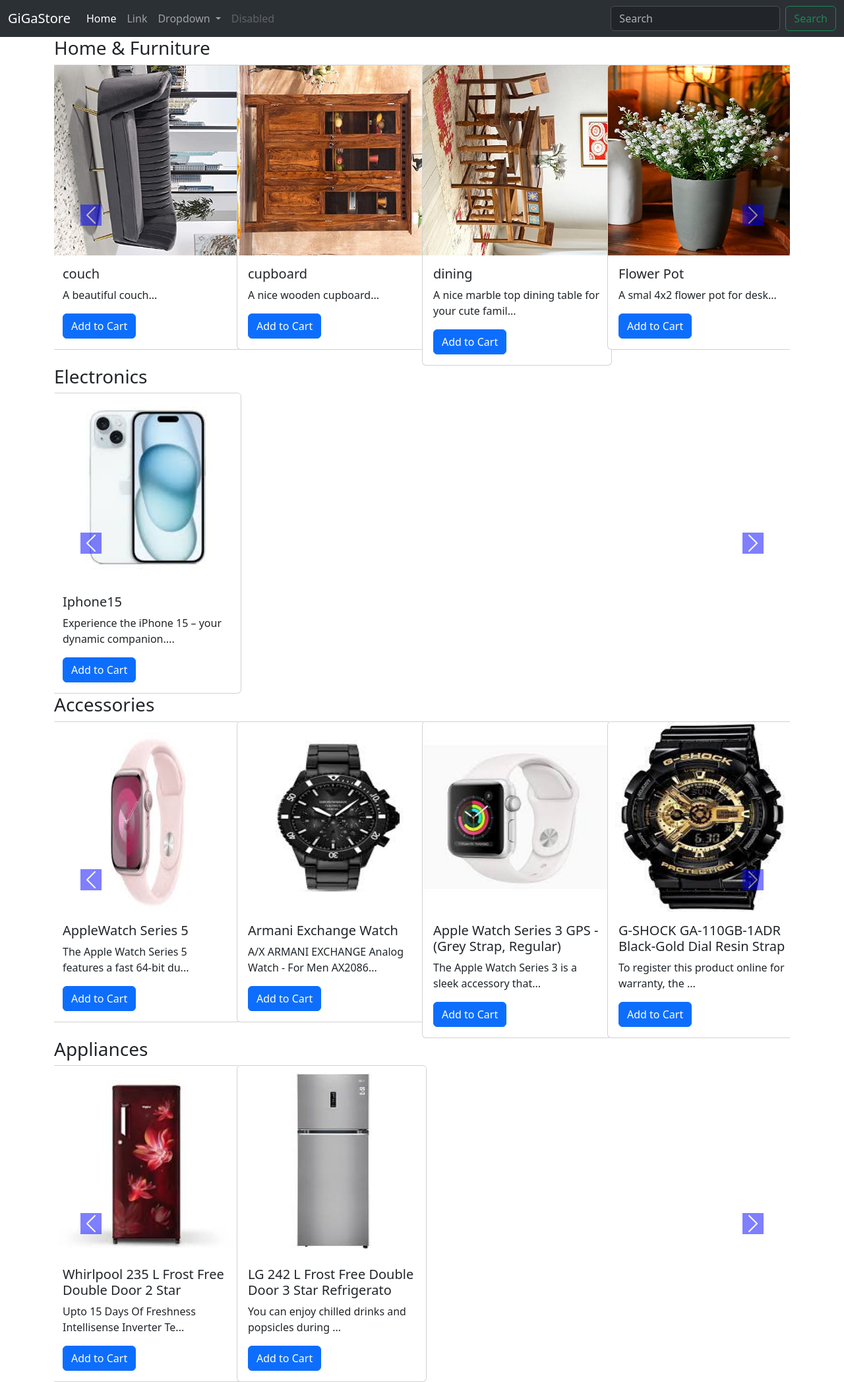
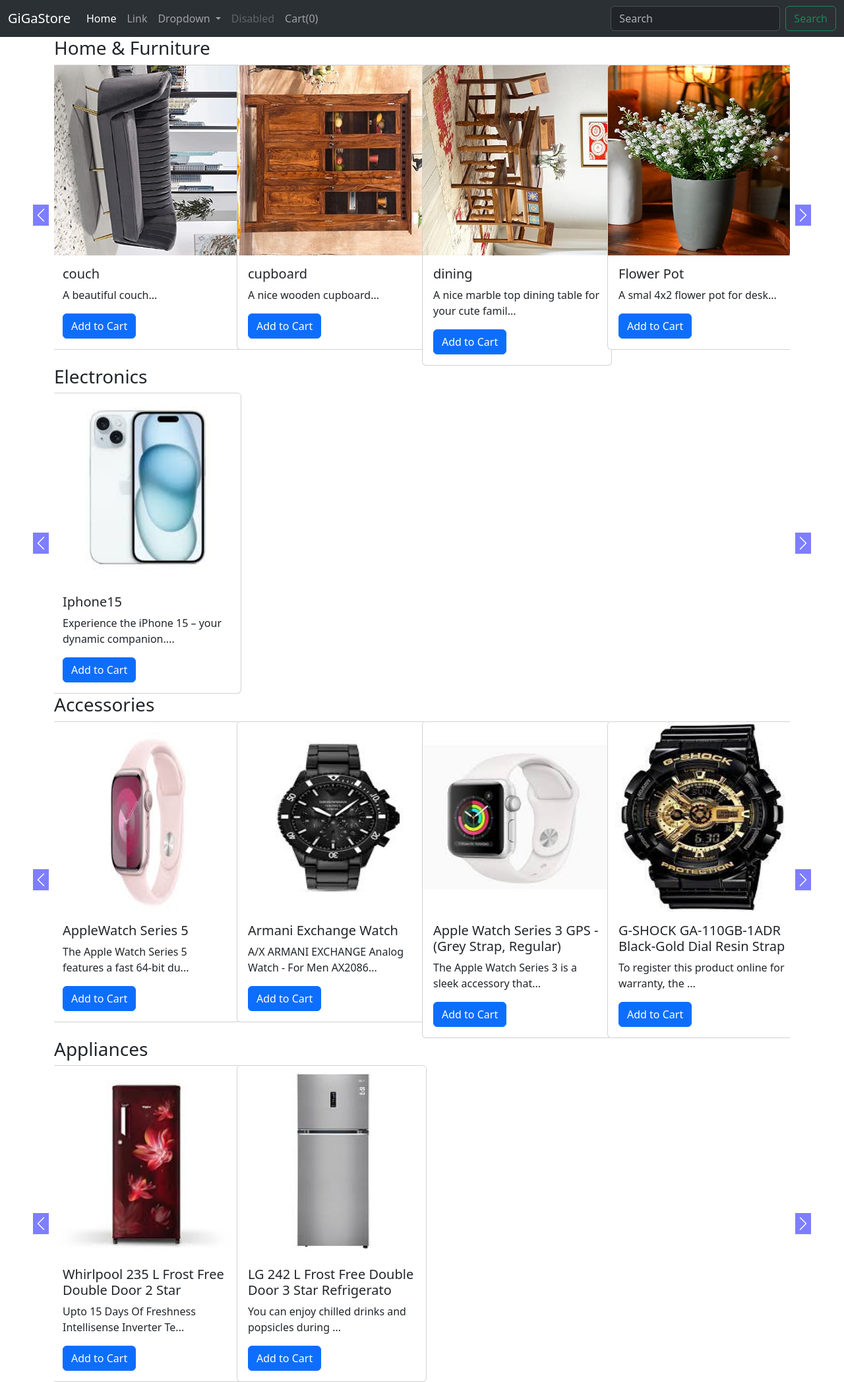
Before and after one commit to amankumar1019/GigaStore, a Django app: page /shop/ in a window 1280 px wide. Shown: the whole page at 66% size. Run offline with Django 5.2, Linux system fonts and the light colour scheme; data comes from the database, SQL or seed files in the repository.

Commit message:
Add to cart feature added

```diff
--- a/shop/templates/shop/base.html
+++ b/shop/templates/shop/base.html
@@ -37,6 +37,9 @@
               <li class="nav-item">
                 <a class="nav-link disabled" aria-disabled="true">Disabled</a>
               </li>
+              <li class="nav-item">
+                <a class="nav-link"  href="#">Cart(<span id="cart">0</span>)</a>
+              </li>
             </ul>
             <form class="d-flex" role="search">
               <input class="form-control me-2" type="search" placeholder="Search" aria-label="Search">
@@ -50,5 +53,7 @@
     {% block body %} {% endblock %}
 
     <script src="https://cdn.jsdelivr.net/npm/bootstrap@5.3.3/dist/js/bootstrap.bundle.min.js" integrity="sha384-YvpcrYf0tY3lHB60NNkmXc5s9fDVZLESaAA55NDzOxhy9GkcIdslK1eN7N6jIeHz" crossorigin="anonymous"></script>
+    <script src="https://code.jquery.com/jquery-3.6.0.min.js"></script>
+    {% block js %} {% endblock%}
   </body>
 </html>
--- a/shop/templates/shop/index.html
+++ b/shop/templates/shop/index.html
@@ -15,7 +15,8 @@
         background-color: blue;
       }
       body .carousel-control-next, .carousel-control-prev{
-        width:10%;
+        width:1.5rem;
+        margin: 0 -2rem;
       }
       .card img {
         width: 100%;
@@ -26,6 +27,9 @@
         padding-left:8rem;
         padding-right:6rem;
       }
+       .cart:active {
+        transform: scale(0.95);
+       }
 
     </style>
 {% endblock %}
@@ -48,7 +52,7 @@
                                 <div class="card-body">
                                   <h5 class="card-title">{{ product.product_name }}</h5>
                                   <p class="card-text">{{ product.description|slice:"0:50" }}...</p>
-                                  <a href="#" class="btn btn-primary">Add to Cart</a>
+                                  <button id="pr-{{product.id}}" class="btn btn-primary cart">Add to Cart</button>
                                 </div>
                               </div>
                           </div>
@@ -76,3 +80,41 @@
     </section>
     {% endfor %}
 {% endblock %}
+
+{% block js %}
+<script>
+if (localStorage.getItem('cart') == null){
+    var cart = {}
+}
+else{
+    cart = JSON.parse(localStorage.getItem('cart'));
+}
+$('.cart').click(function(){
+    $(this).animate({
+        transform: 'scale(0.9)'
+    }, 100, function(){
+        $(this).animate({
+            transform: 'scale(1)'
+        }, 100);
+    });
+
+    var idStr = this.id.toString();
+
+    if(cart[idStr] != undefined){
+        cart[idStr]+=1;
+    }
+    else{
+        cart[idStr]=1;
+    }
+    localStorage.setItem('cart', JSON.stringify(cart))
+    let total_item=0;
+    Object.keys(cart).forEach(function(key) {
+        total_item += cart[key];
+    });
+    console.log(total_item);
+    document.getElementById('cart').innerHTML=total_item;
+});
+
+
+</script>
+{% endblock%}
```
